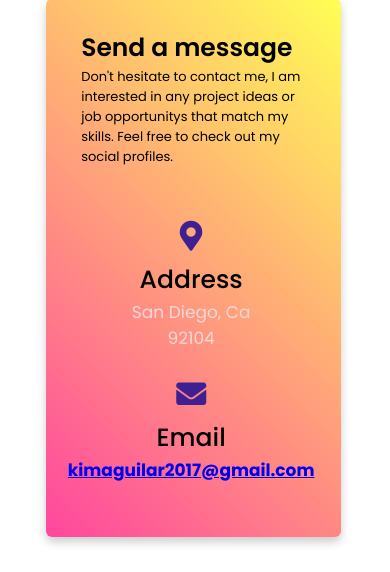
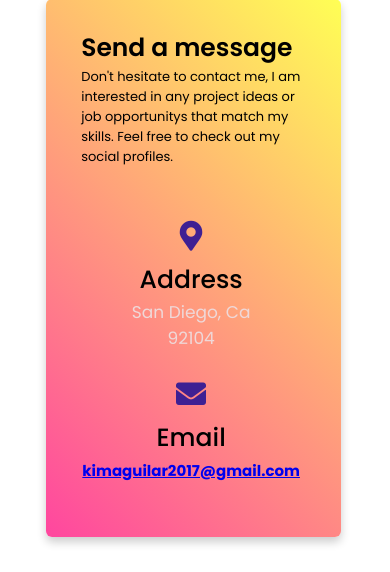
Before and after one commit to KimAH1999/MyPortfolio, a PHP site: page /contact.html in a window 390 px wide. Shown: the part 154-726 px from the top of the page. Run offline with PHP 8.4, Linux system fonts and the light colour scheme.

Commit message:
font-size smaller for email link to fit container

```diff
--- a/assets/contact.css
+++ b/assets/contact.css
@@ -238,6 +238,10 @@ nav ul li a:hover {
     display: none;
   }
 
+  .strongFontSize{
+    font-size: 15px;
+  }
+
   .contactContainer .content .right-side {
     width: 100%;
     margin-left: 0;
--- a/contact.html
+++ b/contact.html
@@ -42,7 +42,7 @@
           <div class="email details">
             <i class="fas fa-envelope"></i>
             <div class="topic">Email</div>
-            <div class="text-one"><a href="mailto:kimaguilar2017@gmail.com"><strong>kimaguilar2017@gmail.com</strong></a></div>
+            <div class="text-one"><a href="mailto:kimaguilar2017@gmail.com"><strong class="strongFontSize">kimaguilar2017@gmail.com</strong></a></div>
           </div>
         </div>
         <div class="right-side">
@@ -59,9 +59,7 @@
       <a href="https://replit.com/@KimAH1999"><i><img src="./assets/img/replit-icon-logo-A666709FE9-seeklogo.com.png" class="fa-replit fa-color"></i></a>
       <a href="https://www.facebook.com/kimberly.hermoso/"><i class="fa fa-facebook fa-color"></i></a>
       <a href="https://www.instagram.com/hai_soy_bobxp/"><i class="fa fa-instagram fa-color"></i></a>
-      <a
-        href="https://www.snapchat.com/add/kimmy_boooo?share_id=MDQxNDczMDctOEI4Ni00REJELTgyODMtNjM2NDU4REIwRUI0&locale=en_US"><i
-          class="fa fa-snapchat fa-color"></i></a>
+      <a href="https://www.snapchat.com/add/kimmy_boooo?share_id=MDQxNDczMDctOEI4Ni00REJELTgyODMtNjM2NDU4REIwRUI0&locale=en_US"><i class="fa fa-snapchat fa-color"></i></a>
       <a href="https://twitter.com/hai_soy_bobxp"><i class="fa fa-twitter fa-color"></i></a>
     </div>
     <script src="script.js"></script>
```
